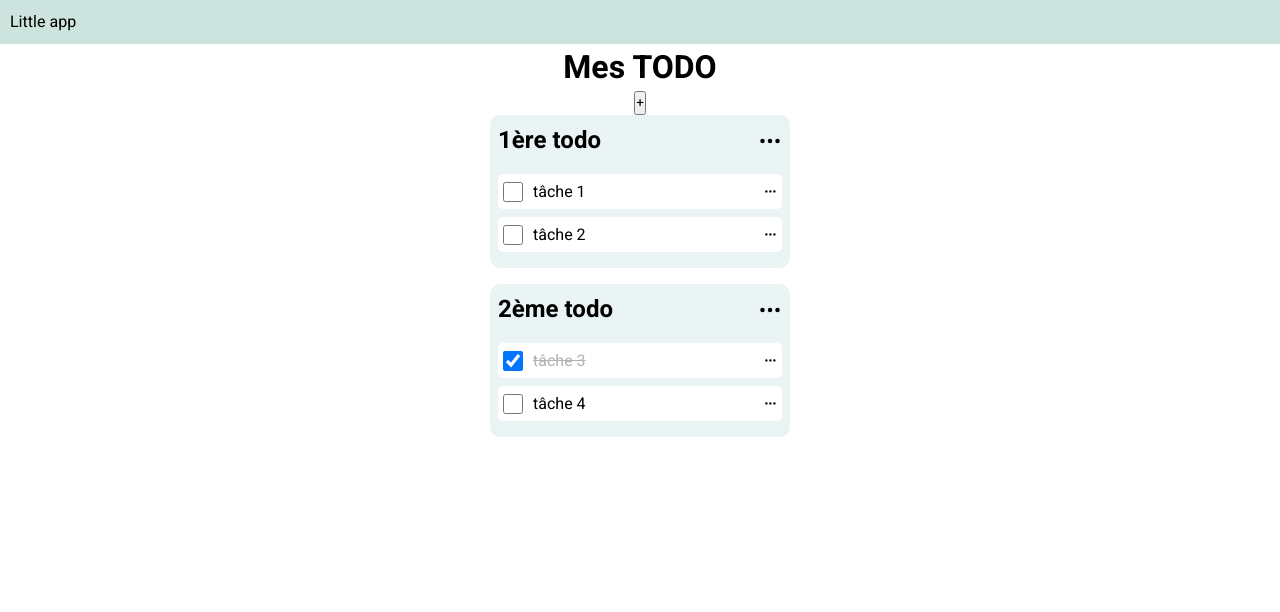
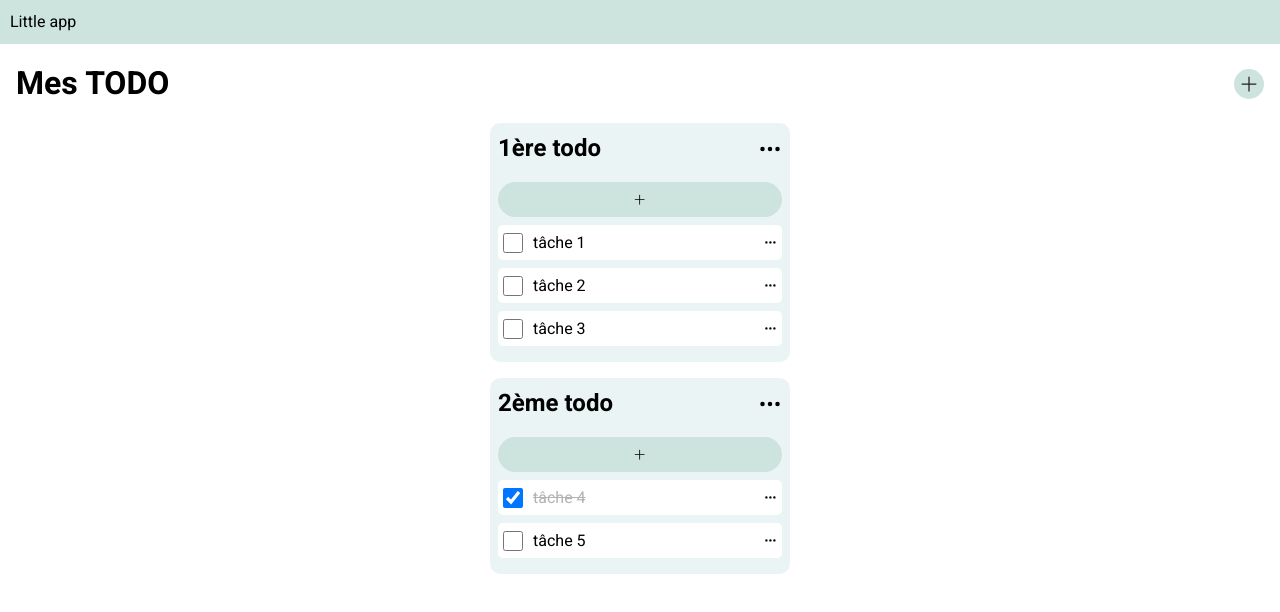
Before and after one commit to Junior-Et-Alors/little-app-frontend, a React (Create React App) app: page /todo in a window 1280 px wide. Shown: the top 612 px of the page. Built offline with nearby package versions, Linux system fonts and the light colour scheme.

Commit message:
Creating addButton, stylizing them and adding them to ToDoPage and ListBox

```diff
--- a/src/Component/CustomButton/CustomButton.scss
+++ b/src/Component/CustomButton/CustomButton.scss
@@ -1,4 +1,4 @@
-@import '../../Scss/Mixin.scss';
+@import '../../Scss/Variable.scss';
 
 .xl {
   font-size: 1.5rem;
@@ -13,5 +13,29 @@
 }
 
 .dot-button {
-  @include dot-button;
+  background: none;
+  border: none;
+  display: flex;
+  align-items: center;
+  transition: transform ease-in-out 200ms;
+  height: 35px;
+
+  &:hover{
+    transform: scale(1.15);
+    cursor: pointer
+  }
 }
+
+.add-button {
+  background-color: $light-green;
+  border: none;
+  transition: background-color ease-in-out 100ms;
+  display: flex;
+  align-items: center;
+  justify-content: center;
+
+  &:hover {
+    background-color: $medium-green;
+    cursor: pointer;
+  }
+}
--- a/src/Component/ListBox/ListBox.js
+++ b/src/Component/ListBox/ListBox.js
@@ -3,6 +3,7 @@ import ListRow from '../ListRow/ListRow';
 import { v4 as uuidv4 } from 'uuid';
 import CustomButton from '../CustomButton/CustomButton';
 import { BsThreeDots } from 'react-icons/bs';
+import { BsPlusLg } from 'react-icons/bs';
 import './ListBox.scss';
 
 export default function ListBox(props) {
@@ -15,6 +16,10 @@ export default function ListBox(props) {
           class='list-box__header__button dot-button xl'
         />
       </div>
+      <CustomButton
+            txt={<BsPlusLg />}
+            class='list-box__add-button add-button'
+          />
       {props.task.map((task) => {
         return <ListRow key={uuidv4()} {...task} />;
       })}
--- a/src/Component/ListBox/ListBox.scss
+++ b/src/Component/ListBox/ListBox.scss
@@ -17,4 +17,12 @@
     justify-content: space-between;
     margin-bottom: 1rem;
   }
+
+  &__add-button {
+    width: 100%;
+    height: 35px;
+    display: flex;
+    margin-bottom: .5rem;
+    border-radius: 17.5px;
+  }
 }
--- a/src/Component/ListRow/ListRow.js
+++ b/src/Component/ListRow/ListRow.js
@@ -9,6 +9,8 @@ export default function ListRow(props) {
   const changeStatus = () => {
     status === 'completed' ? setStatus('notStarted') : setStatus('completed');
   };
+
+  console.log('render');
 
   return (
     <div className='list-row'>
--- a/src/Page/TodoPage/ToDoPage.scss
+++ b/src/Page/TodoPage/ToDoPage.scss
@@ -1,6 +1,25 @@
 @import '../../Scss/Mixin.scss';
+@import '../../Scss/Variable.scss';
 
 .todo-page {
   @include flexbox-column;
   align-items: center;
+  padding: 0 1rem;
+
+  &__header {
+    width: 100%;
+    display: flex;
+    justify-content: space-between;
+    align-items: center;
+    margin: 1rem 0;
+  }
+
+  &__add-button {
+    color: $dark-gray;
+    font-weight: bold;
+    font-size: 20px;
+    width: 30px;
+    height: 30px;
+    border-radius: 15px;
+  }
 }
--- a/src/Page/TodoPage/TodoPage.js
+++ b/src/Page/TodoPage/TodoPage.js
@@ -1,29 +1,33 @@
 import React from 'react';
 import Header from '../../Layouts/Header/Header';
 import { useSelector, useDispatch } from 'react-redux';
-import {v4 as uuidv4} from 'uuid'
+import { v4 as uuidv4 } from 'uuid';
 import { todoLists } from '../../redux/features/todo/todoList';
 import CustomButton from '../../Component/CustomButton/CustomButton';
 import ListBox from '../../Component/ListBox/ListBox';
-import './ToDoPage.scss'
+import { BsPlusLg } from 'react-icons/bs';
+import './ToDoPage.scss';
 
 export default function TodoPage() {
-
-  const allTodoLists = useSelector(todoLists)
+  const allTodoLists = useSelector(todoLists);
 
   console.log(allTodoLists);
-
 
   return (
     <>
       <Header />
       <main className='todo-page'>
+        <div className='todo-page__header'>
           <h1>Mes TODO</h1>
-    <CustomButton txt={'+'} />
+          <CustomButton
+            txt={<BsPlusLg />}
+            class='todo-page__add-button add-button'
+          />
+        </div>
         {allTodoLists.map((list) => {
-      return <ListBox key={uuidv4()} {...list}/>
+          return <ListBox key={uuidv4()} {...list} />;
         })}
       </main>
     </>
-  )
+  );
 }
--- a/src/Scss/Mixin.scss
+++ b/src/Scss/Mixin.scss
@@ -4,20 +4,3 @@
   display: flex;
   flex-direction: column;
 }
-
-
-// Button
-
-@mixin dot-button {
-  background: none;
-  border: none;
-  display: flex;
-  align-items: center;
-  transition: transform ease-in-out 200ms;
-  height: 35px;
-
-  &:hover{
-    transform: scale(1.15);
-    cursor: pointer
-  }
-}
--- a/src/Scss/Variable.scss
+++ b/src/Scss/Variable.scss
@@ -1,6 +1,7 @@
 // Colors
 
 $light-gray: #EAF4F4;
+$dark-gray: #212121;
 $light-green: #CCE3DE;
 $medium-green: #A4C3B2;
 $dark-green: #6B9080;
--- a/src/redux/features/todo/todoList.js
+++ b/src/redux/features/todo/todoList.js
@@ -17,17 +17,22 @@ export const todoListSlice = createSlice({
           priority: 'low',
           status: 'notStarted',
         },
+        {
+          name: 'tâche 3',
+          priority: 'low',
+          status: 'notStarted',
+        },
       ],
       },
       {
         name: '2ème todo',
         task: [{
-          name: 'tâche 3',
+          name: 'tâche 4',
           priority: 'low',
           status: 'completed',
         },
         {
-          name: 'tâche 4',
+          name: 'tâche 5',
           priority: 'low',
           status: 'notStarted',
         },
```
Lines whose indentation alone changed are shown as unchanged.
